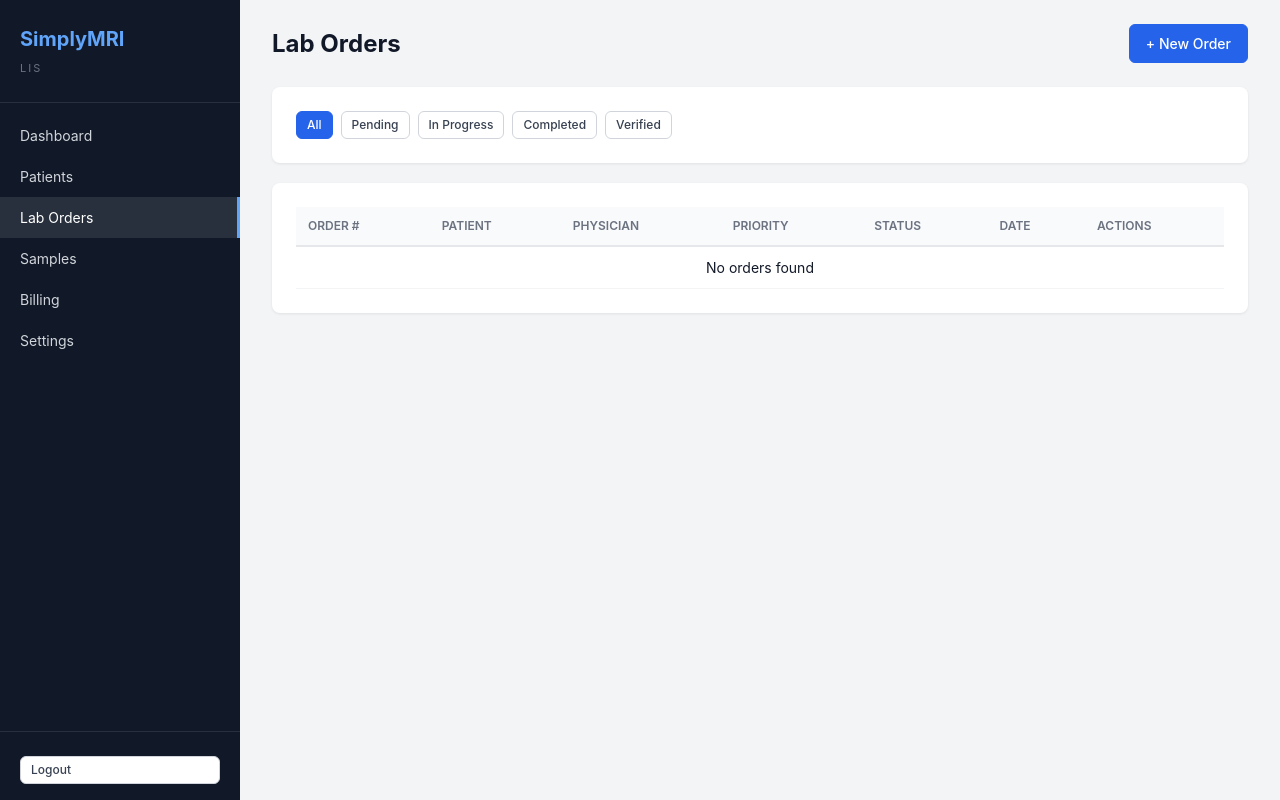
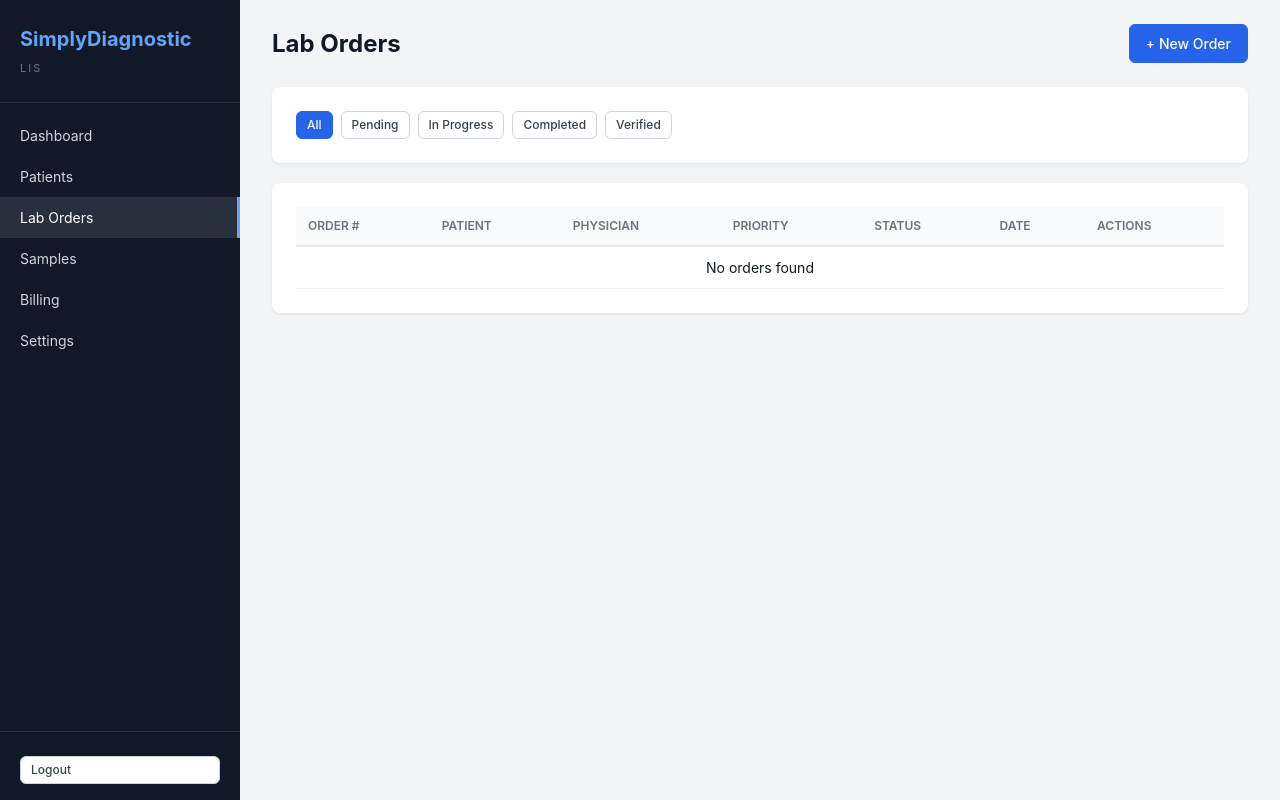
Before and after one commit to vrqvrq/simplymri, a Node server app: page /orders in a window 1280 px wide. Run offline with Node 20, Linux system fonts and the light colour scheme; the visitor is signed in with stand-in values (Sample User, id 1); data that the repository does not hold is empty; some libraries are stand-ins or nearby versions.

Commit message:
Rename SimplyMRI to SimplyDiagnostic across the project
Updated all branding references in server, views, PDF reports,
CSS, JS, and package.json to reflect the correct name.

https://claude.ai/code/session_01U2FRZr3oNZQ1XnH8UXqGT6

```diff
--- a/package.json
+++ b/package.json
@@ -1,5 +1,5 @@
 {
-  "name": "simplymri-lis",
+  "name": "simplydiagnostic-lis",
   "version": "1.0.0",
   "description": "Clinical Laboratory Information System",
   "main": "src/server.js",
--- a/src/public/css/style.css
+++ b/src/public/css/style.css
@@ -1,4 +1,4 @@
-/* SimplyMRI LIS - Stylesheet */
+/* SimplyDiagnostic LIS - Stylesheet */
 :root {
   --primary: #2563eb;
   --primary-dark: #1d4ed8;
--- a/src/routes/reports.js
+++ b/src/routes/reports.js
@@ -30,7 +30,7 @@ router.get('/lab-report/:orderId', requireAuth, (req, res) => {
   doc.pipe(res);
 
   // Header
-  doc.fontSize(20).font('Helvetica-Bold').text('SimplyMRI Laboratory', { align: 'center' });
+  doc.fontSize(20).font('Helvetica-Bold').text('SimplyDiagnostic Laboratory', { align: 'center' });
   doc.fontSize(10).font('Helvetica').text('Clinical Laboratory Report', { align: 'center' });
   doc.moveDown();
   doc.moveTo(50, doc.y).lineTo(550, doc.y).stroke();
@@ -128,7 +128,7 @@ router.get('/invoice/:invoiceId', requireAuth, (req, res) => {
   doc.pipe(res);
 
   // Header
-  doc.fontSize(20).font('Helvetica-Bold').text('SimplyMRI Laboratory', { align: 'center' });
+  doc.fontSize(20).font('Helvetica-Bold').text('SimplyDiagnostic Laboratory', { align: 'center' });
   doc.fontSize(10).font('Helvetica').text('INVOICE', { align: 'center' });
   doc.moveDown();
   doc.moveTo(50, doc.y).lineTo(550, doc.y).stroke();
@@ -182,7 +182,7 @@ router.get('/invoice/:invoiceId', requireAuth, (req, res) => {
   doc.fontSize(14).text(`Total: $${invoice.total.toFixed(2)}`, { align: 'right' });
 
   doc.moveDown(2);
-  doc.fontSize(8).font('Helvetica').text('Thank you for choosing SimplyMRI Laboratory.', { align: 'center' });
+  doc.fontSize(8).font('Helvetica').text('Thank you for choosing SimplyDiagnostic Laboratory.', { align: 'center' });
 
   doc.end();
 });
--- a/src/server.js
+++ b/src/server.js
@@ -10,7 +10,7 @@ app.use(express.json());
 app.use(express.urlencoded({ extended: true }));
 app.use(express.static(path.join(__dirname, 'public')));
 app.use(session({
-  secret: process.env.SESSION_SECRET || 'simplymri-lis-secret-key-change-in-production',
+  secret: process.env.SESSION_SECRET || 'simplydiagnostic-lis-secret-key-change-in-production',
   resave: false,
   saveUninitialized: false,
   cookie: { maxAge: 8 * 60 * 60 * 1000 } // 8 hours
@@ -38,5 +38,5 @@ app.use((err, req, res, next) => {
 });
 
 app.listen(PORT, () => {
-  console.log(`SimplyMRI LIS running at http://localhost:${PORT}`);
+  console.log(`SimplyDiagnostic LIS running at http://localhost:${PORT}`);
 });
--- a/src/views/layouts/main.ejs
+++ b/src/views/layouts/main.ejs
@@ -3,14 +3,14 @@
 <head>
   <meta charset="UTF-8">
   <meta name="viewport" content="width=device-width, initial-scale=1.0">
-  <title>SimplyMRI LIS - <%= typeof title !== 'undefined' ? title : 'Dashboard' %></title>
+  <title>SimplyDiagnostic LIS - <%= typeof title !== 'undefined' ? title : 'Dashboard' %></title>
   <link rel="stylesheet" href="/css/style.css">
 </head>
 <body>
   <div class="app">
     <nav class="sidebar">
       <div class="sidebar-header">
-        <h2>SimplyMRI</h2>
+        <h2>SimplyDiagnostic</h2>
         <span class="sidebar-subtitle">LIS</span>
       </div>
       <ul class="nav-menu">
--- a/src/views/pages/login.ejs
+++ b/src/views/pages/login.ejs
@@ -3,14 +3,14 @@
 <head>
   <meta charset="UTF-8">
   <meta name="viewport" content="width=device-width, initial-scale=1.0">
-  <title>SimplyMRI LIS - Login</title>
+  <title>SimplyDiagnostic LIS - Login</title>
   <link rel="stylesheet" href="/css/style.css">
 </head>
 <body class="login-page">
   <div class="login-container">
     <div class="login-card">
       <div class="login-header">
-        <h1>SimplyMRI</h1>
+        <h1>SimplyDiagnostic</h1>
         <p>Laboratory Information System</p>
       </div>
       <% if (error) { %>
--- a/src/views/partials/header.ejs
+++ b/src/views/partials/header.ejs
@@ -3,14 +3,14 @@
 <head>
   <meta charset="UTF-8">
   <meta name="viewport" content="width=device-width, initial-scale=1.0">
-  <title>SimplyMRI LIS</title>
+  <title>SimplyDiagnostic LIS</title>
   <link rel="stylesheet" href="/css/style.css">
 </head>
 <body>
   <div class="app">
     <nav class="sidebar">
       <div class="sidebar-header">
-        <h2>SimplyMRI</h2>
+        <h2>SimplyDiagnostic</h2>
         <span class="sidebar-subtitle">LIS</span>
       </div>
       <ul class="nav-menu">
```
Also changed, not shown: src/public/js/app.js.
